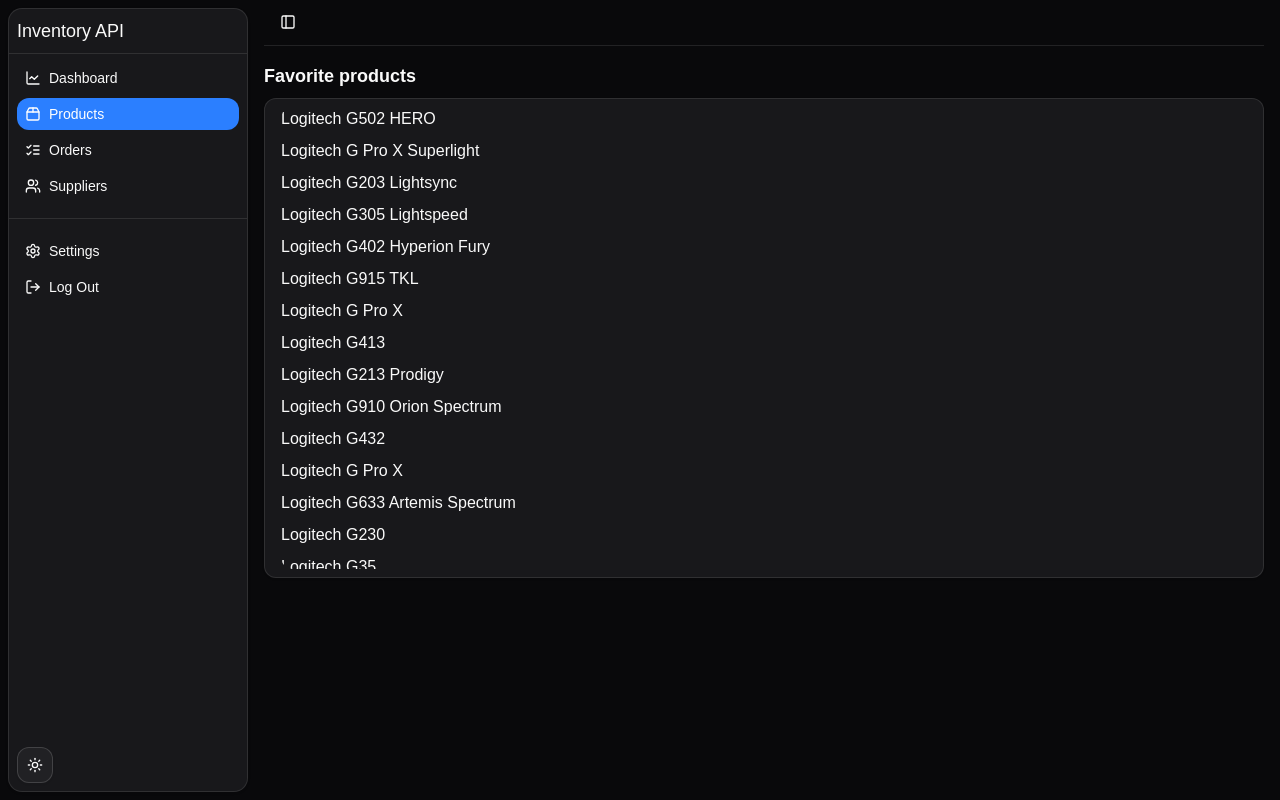
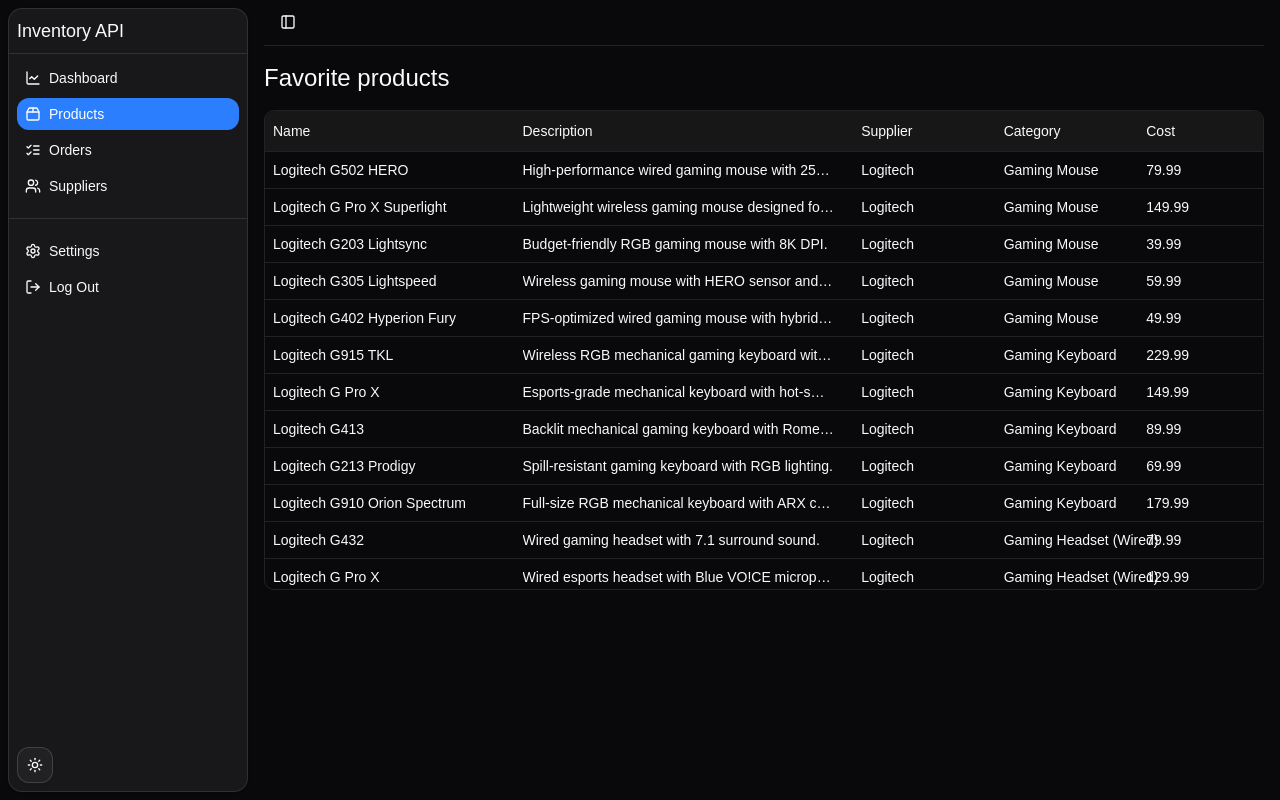
Before and after one commit to mrdsx/inventory-api, a Next.js app in the folder frontend/: page /products/favorite in a window 1280 px wide. Built offline with nearby package versions, Linux system fonts and the light colour scheme.

Commit message:
feat(frontend/product): replace favorite products list with table filled with mock data
affected: FavoriteProductsList

```diff
--- a/frontend/src/app/(pages)/(workspace)/products/favorite/page.tsx
+++ b/frontend/src/app/(pages)/(workspace)/products/favorite/page.tsx
@@ -1,16 +1,47 @@
-import { ScrollArea } from "@/components/ui";
+import {
+  ScrollArea,
+  Table,
+  TableBody,
+  TableCell,
+  TableHead,
+  TableHeader,
+  TableRow,
+} from "@/components/ui";
 import { products } from "../../orders/create/mock-data";
+
+const favoriteProducts = products.filter((_, i) => i < 20);
 
 export default function FavoriteProductsPage() {
   return (
     <div>
-      <h2 className="text-lg font-semibold">Favorite products</h2>
-      <ScrollArea className="bg-card mt-2 h-120 rounded-md border-1 px-4 py-2 shadow-xs">
-        <ul className="grid gap-2">
-          {products.map((product) => (
-            <li key={product.id}>{product.name}</li>
-          ))}
-        </ul>
+      <h2 className="mb-4 text-2xl">Favorite products</h2>
+      <ScrollArea className="h-120 rounded-sm border">
+        <Table className="h-full rounded-sm outline-1 outline-(--border)">
+          <TableHeader className="sticky top-0 bg-gray-100 hover:bg-gray-200 dark:bg-neutral-900 dark:hover:bg-neutral-800">
+            <TableRow>
+              <TableHead className="w-1/4">Name</TableHead>
+              <TableHead className="">Description</TableHead>
+              <TableHead className="w-1/7">Supplier</TableHead>
+              <TableHead className="w-1/7">Category</TableHead>
+              <TableHead className="w-1/8">Cost</TableHead>
+            </TableRow>
+          </TableHeader>
+          <TableBody>
+            {favoriteProducts.map((product) => (
+              <TableRow key={product.id}>
+                <TableCell>{product.name}</TableCell>
+                <TableCell>
+                  <p className="w-[40ch] overflow-hidden overflow-ellipsis">
+                    {product.description}
+                  </p>
+                </TableCell>
+                <TableCell>{product.supplier}</TableCell>
+                <TableCell>{product.category}</TableCell>
+                <TableCell>{product.cost}</TableCell>
+              </TableRow>
+            ))}
+          </TableBody>
+        </Table>
       </ScrollArea>
     </div>
   );
```
